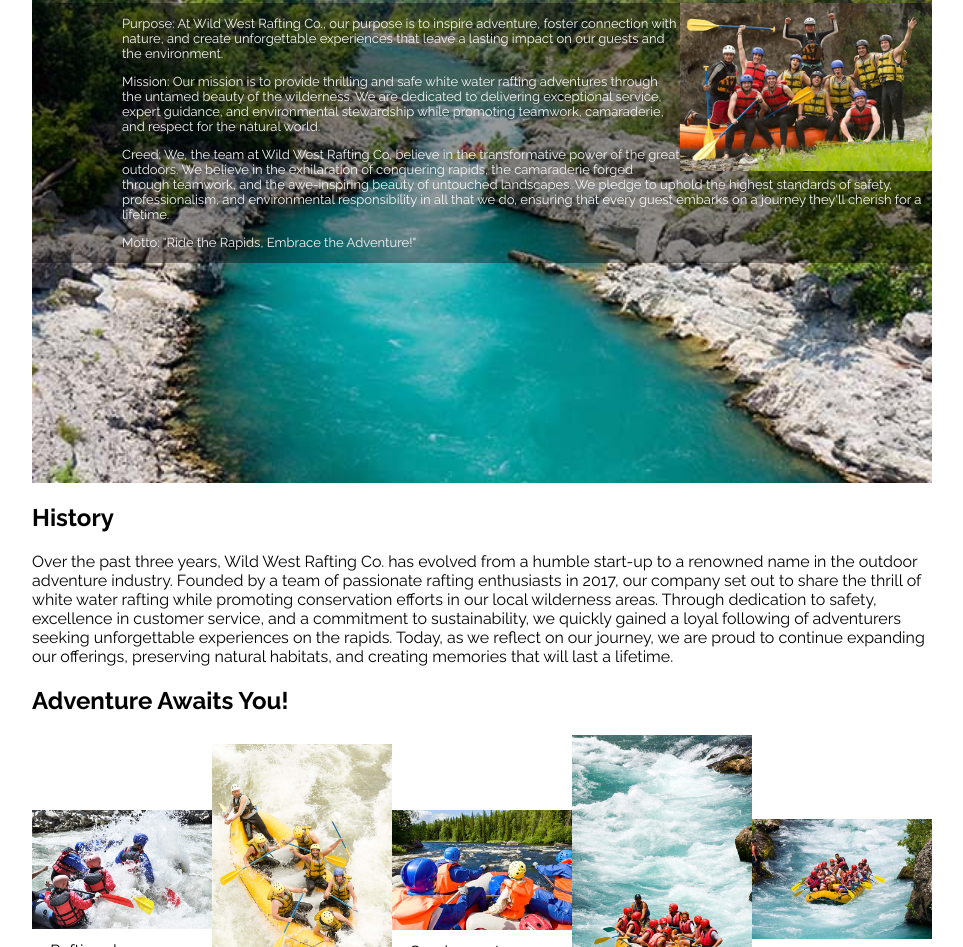
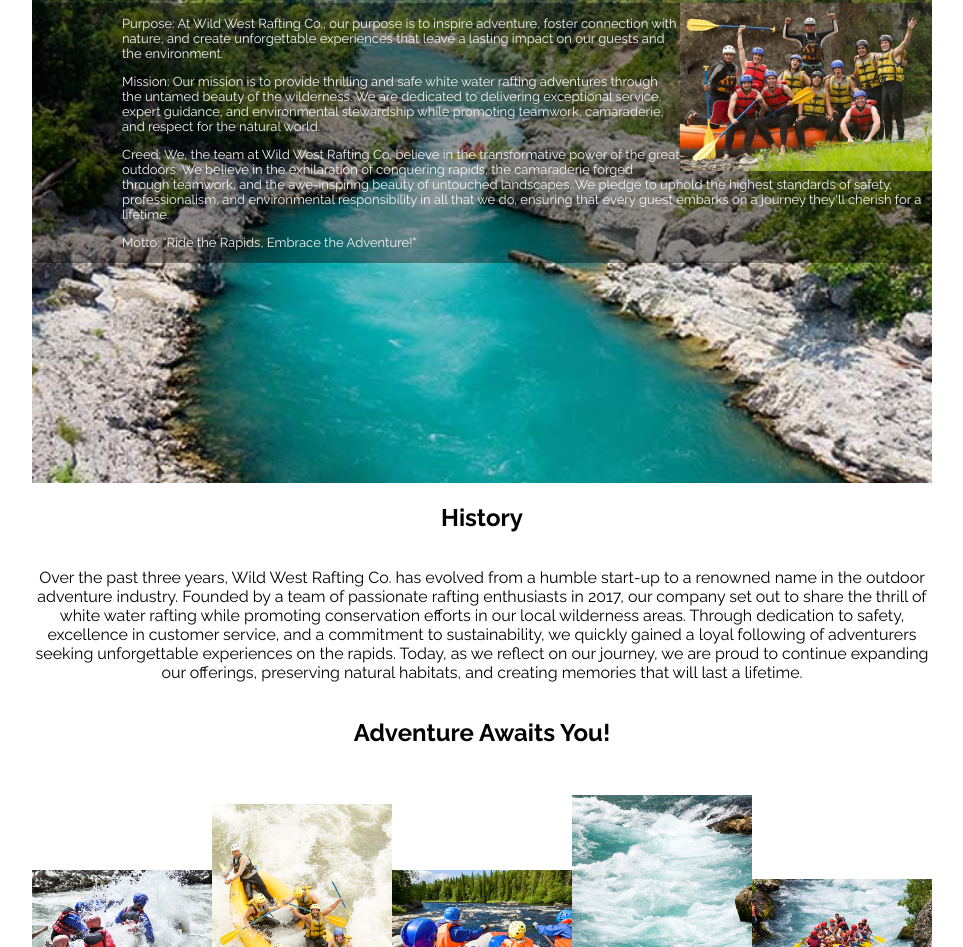
Before and after one commit to Jordanhoward91/wdd130, a plain HTML site: page wwr/about.html in a window 1280 px wide. Shown: the part 379-1326 px from the top of the page, without its empty margins (158-1121 px from the left). Drawn offline with Linux system fonts and the light colour scheme.

Commit message:
fixes layout of headings on about us page

```diff
--- a/wwr/about.html
+++ b/wwr/about.html
@@ -43,11 +43,11 @@
 				</p>
 			</article>
 		</div>
-		<section>
+		<section id="history">
 			<h2>History</h2>
 			<p>Over the past three years, Wild West Rafting Co. has evolved from a humble start-up to a renowned name in the outdoor adventure industry. Founded by a team of passionate rafting enthusiasts in 2017, our company set out to share the thrill of white water rafting while promoting conservation efforts in our local wilderness areas. Through dedication to safety, excellence in customer service, and a commitment to sustainability, we quickly gained a loyal following of adventurers seeking unforgettable experiences on the rapids. Today, as we reflect on our journey, we are proud to continue expanding our offerings, preserving natural habitats, and creating memories that will last a lifetime.</p>
 		</section>
-		<h2>Adventure Awaits You!</h2>
+		<h2 id="await">Adventure Awaits You!</h2>
 		<section class="adventure">
 			<figure>
 				<img src="images/rafting47_600.jpg" alt="rafting image">
--- a/wwr/styles/rafting.css
+++ b/wwr/styles/rafting.css
@@ -219,6 +219,21 @@
     z-index: 1;
 }
 
+/* Centering Section and H2 Elements */
+#history {
+    display: flex;
+    flex-direction: column;
+    align-items: center;
+    justify-content: center;
+    text-align: center;
+}
+
+#await{
+    text-align: center;
+    margin-bottom: 2em;
+}
+
+
 /* Adventure Section Styles */
 .adventure {
     display: flex;
```
